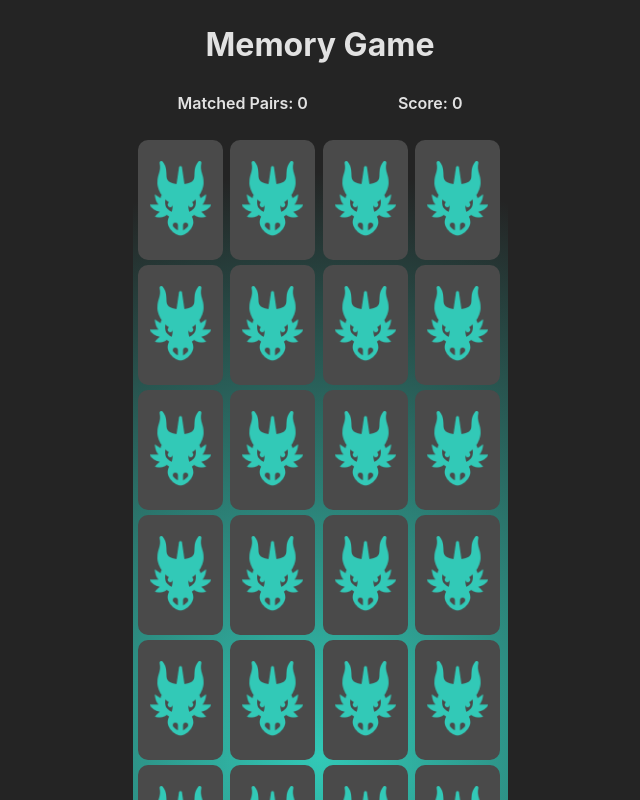
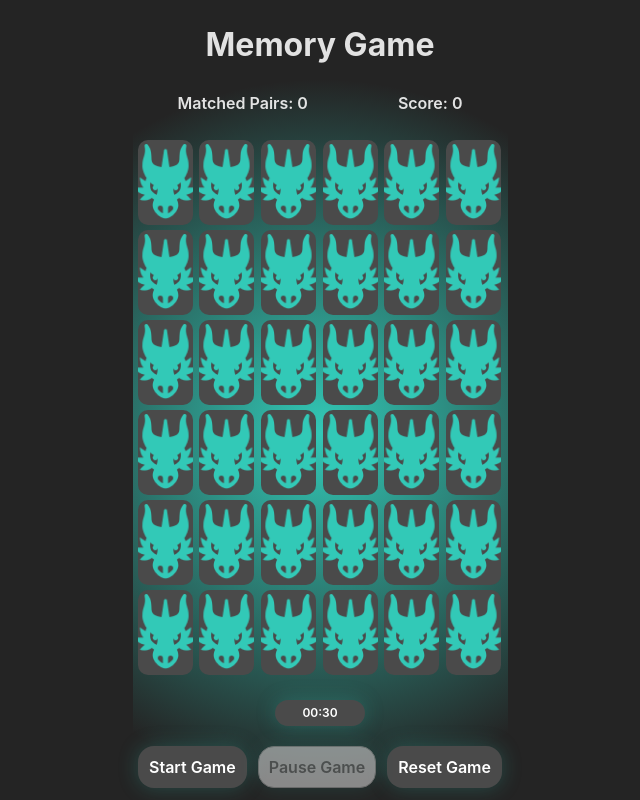
Before and after one commit to Hranto657/memory-game-with-react, a React (Vite) app in the folder frontend/: page / in a window 1280 px wide. Shown: the top 800 px of the page, without its empty margins (320-960 px from the left). Built offline with nearby package versions, Linux system fonts and the light colour scheme.

Commit message:
change board and card size

```diff
--- a/frontend/src/components/Board/Card/index.module.css
+++ b/frontend/src/components/Board/Card/index.module.css
@@ -1,6 +1,6 @@
 .card {
-  width: 85px;
-  height: 120px;
+  width: 55px;
+  height: 85px;
   perspective: 1000px;
   cursor: pointer;
 }
--- a/frontend/src/components/Board/index.module.css
+++ b/frontend/src/components/Board/index.module.css
@@ -29,7 +29,7 @@
 .board {
   width: 100%;
   display: grid;
-  grid-template-columns: repeat(4, 1fr);
+  grid-template-columns: repeat(6, 1fr);
   justify-content: center;
   gap: 5px;
   padding: 5px;
```
